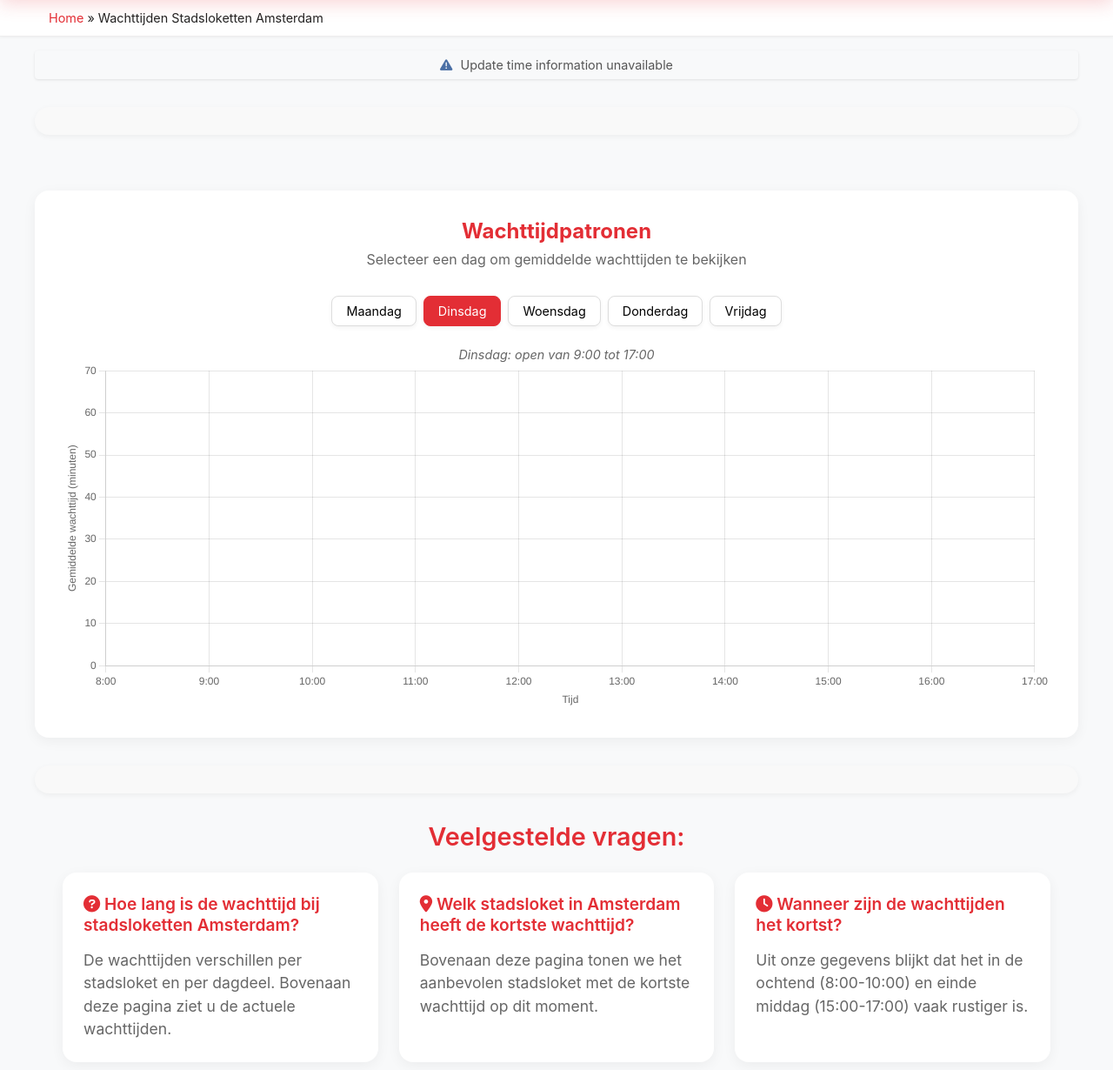
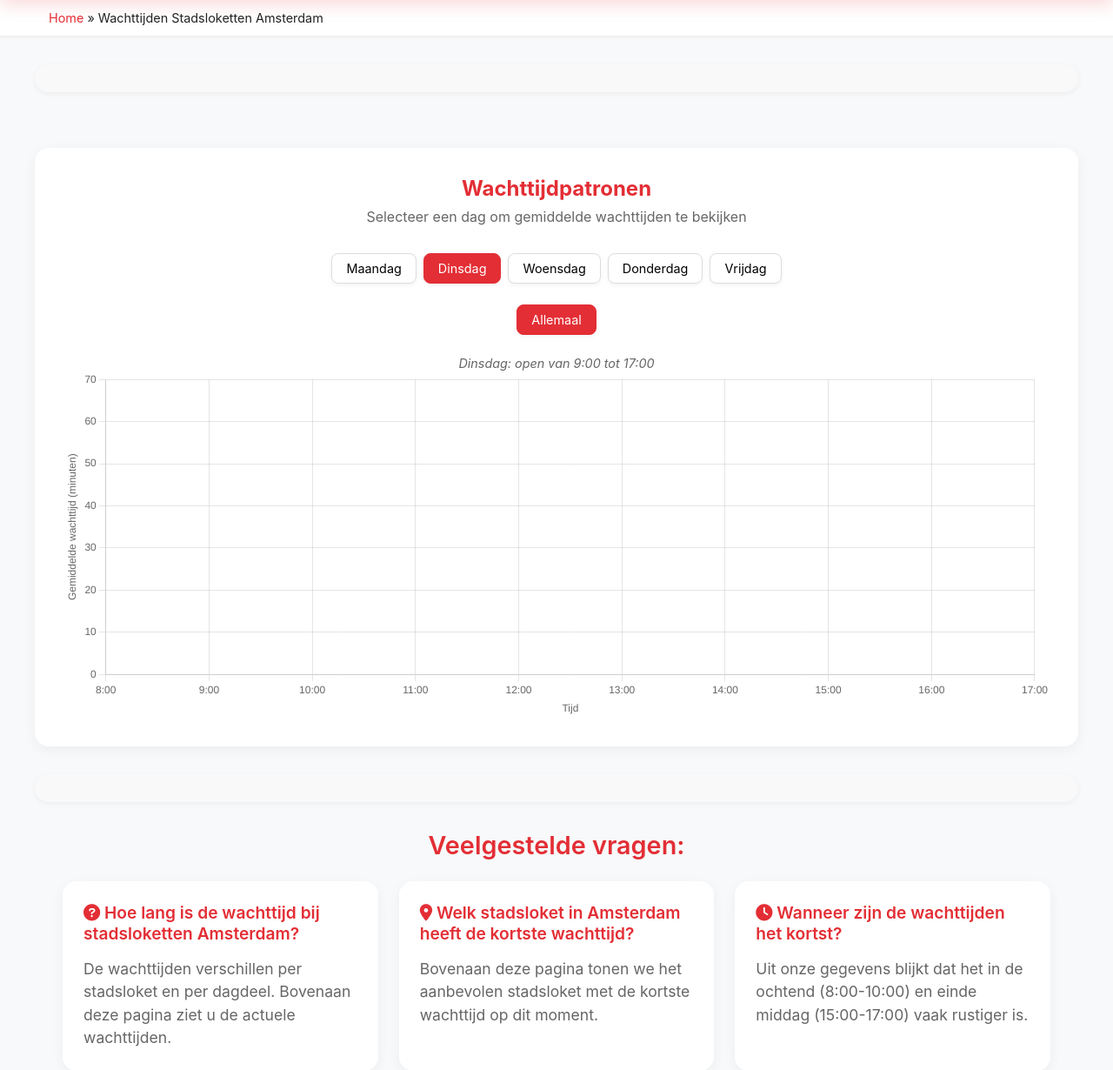
Before and after one commit to TJKNL/StadsloketWachtWijzer, a Flask app: page / in a window 1280 px wide. Shown: the part 239-1469 px from the top of the page at 87% size. Run offline with Flask 3, Linux system fonts and the light colour scheme; data that the repository does not hold is empty; some libraries are stand-ins or nearby versions.

Commit message:
Add location service for cycling time calculations and update UI for office selection

```diff
--- a/app.py
+++ b/app.py
@@ -123,7 +123,6 @@ def create_app():
         try:
             with get_db() as wait_time_data:
                 current_data = wait_time_data.get_current_waiting()
-                last_update = wait_time_data.get_last_update_time()
                 best_loket = min(current_data, key=lambda x: x[2]) if current_data else None
 
                 # URLs for canonical and alternate language links
@@ -139,7 +138,6 @@ def create_app():
             return render_template('index.html',
                                   loket_data=current_data,
                                   best_loket=best_loket,
-                                  last_update=last_update,
                                   canonical_url=canonical_url,
                                   lang=lang,
                                   lang_urls=lang_urls,
--- a/static/style.css
+++ b/static/style.css
@@ -145,27 +145,6 @@ body {
     background: var(--dark-gray);
     color: white;
     margin-top: 4rem;
-}
-
-.data-status {
-    text-align: center;
-    margin: 0 auto;
-    padding: 8px;
-    max-width: 1200px;
-    color: #555;
-    font-size: 0.9rem;
-    background-color: #f8f9fa;
-    border-radius: 4px;
-    box-shadow: 0 1px 3px rgba(0, 0, 0, 0.1);
-}
-
-.data-status p {
-    margin: 0;
-}
-
-.data-status i {
-    margin-right: 5px;
-    color: #4a6fa5;
 }
 
 /* New SEO-friendly styles */
@@ -614,3 +593,34 @@ a:focus, button:focus {
         margin: 1rem auto;
     }
 }
+
+/* Loket selector styles */
+.loket-selector {
+    display: flex;
+    justify-content: center;
+    gap: 0.5rem;
+    margin-bottom: 1.5rem;
+    flex-wrap: wrap;
+}
+
+.loket-button {
+    padding: 0.5rem 1rem;
+    background-color: white;
+    border: 1px solid #ddd;
+    border-radius: 8px;
+    cursor: pointer;
+    font-size: 0.9rem;
+    transition: all 0.2s;
+    box-shadow: 0 2px 5px rgba(0,0,0,0.05);
+}
+
+.loket-button:hover {
+    transform: translateY(-2px);
+    box-shadow: 0 4px 8px rgba(0,0,0,0.1);
+}
+
+.loket-button.active {
+    background-color: var(--amsterdam-red);
+    color: white;
+    border-color: var(--amsterdam-red);
+}
--- a/templates/index.html
+++ b/templates/index.html
@@ -156,19 +156,10 @@
         </div>
     </div>
 
-    <!-- Data status section -->
-    <div class="data-status">
-        {% if last_update %}
-        <p><i class="fas fa-sync-alt"></i> Data last updated: {{ last_update.strftime('%Y-%m-%d %H:%M:%S') }}</p>
-        {% else %}
-        <p><i class="fas fa-exclamation-triangle"></i> Update time information unavailable</p>
-        {% endif %}
-    </div>
-
     <!-- Recommended location section -->
     {% if best_loket %}
     <div class="bento">
-        <div class="best-loket">
+        <div class="best-loket loket-card" data-loket="{{ best_loket[1] }}">
             <h2><i class="fas fa-star"></i> {{ translations[lang]['card_recommended_location'] }}</h2>
             <p><i class="fas fa-building"></i> {{ best_loket[1] }}</p>
             <p><i class="fas fa-clock"></i> {{ translations[lang]['card_current_wait'] }}: {{ best_loket[2] }} minutes</p>
@@ -196,7 +187,7 @@
     <!-- Location data grid -->
     <div class="bento">
         {% for loket in loket_data %}
-        <div>
+        <div class="loket-card" data-loket="{{ loket[1] }}">
             <h3><i class="fas fa-building"></i> {{ loket[1] }}</h3>
             <p><i class="fas fa-clock"></i> {{ translations[lang]['card_current_wait'] }}: {{ loket[2] }} minutes</p>
             <p><i class="fas fa-users"></i> {{ translations[lang]['card_currently_waiting'] }}: {{ loket[3] }} people</p>
@@ -205,7 +196,7 @@
     </div>
 
     <!-- Seasonality chart section -->
-    <div class="chart-container">
+    <div id="wait-patterns" class="chart-container">
         <h2>{{ translations[lang]['plot_title'] }}</h2>
         <p>{{ translations[lang]['plot_subtitle'] }}</p>
 
@@ -215,6 +206,14 @@
             <button class="day-button" data-day="3">{{ translations[lang]['day_wednesday'] }}</button>
             <button class="day-button" data-day="4">{{ translations[lang]['day_thursday'] }}</button>
             <button class="day-button" data-day="5">{{ translations[lang]['day_friday'] }}</button>
+        </div>
+
+        <!-- Loket selector -->
+        <div class="loket-selector">
+            <button class="loket-button active" data-loket="all">{{ translations[lang]['all_locations'] }}</button>
+            {% for loket in loket_data %}
+            <button class="loket-button" data-loket="{{ loket[1] }}">{{ loket[1] }}</button>
+            {% endfor %}
         </div>
 
         <div class="opening-hours-note" id="opening-hours-note"></div>
@@ -276,6 +275,7 @@
     <script>
         // Chart instance variable
         let waitTimeChart = null;
+        let activeLoketFilter = 'all'; // Central state for the current filter
 
         // Current day of week (0=Sunday, 1=Monday, ..., 6=Saturday)
         const currentDate = new Date();
@@ -298,9 +298,56 @@
         ];
 
         /**
+         * Central function to update chart and UI based on a filter.
+         * @param {string} targetLoket - The name of the loket to show, or 'all'.
+         * @param {object} options - Additional options, e.g., { scroll: true }
+         */
+        function setLoketFilter(targetLoket, options = {}) {
+            activeLoketFilter = targetLoket;
+
+            // Update button active states
+            document.querySelectorAll('.loket-button').forEach(btn => {
+                btn.classList.toggle('active', btn.dataset.loket === targetLoket);
+            });
+
+            // Update chart dataset visibility
+            if (waitTimeChart) {
+                waitTimeChart.data.datasets.forEach(ds => {
+                    ds.hidden = (targetLoket !== 'all' && ds.label !== targetLoket);
+                });
+                waitTimeChart.update();
+            }
+
+            // Scroll to chart if requested
+            if (options.scroll) {
+                const chartSection = document.getElementById('wait-patterns');
+                if (chartSection) {
+                    chartSection.scrollIntoView({ behavior: 'smooth', block: 'start' });
+                }
+            }
+        }
+
+        /**
          * Initialize day selector and load initial chart data
          */
         document.addEventListener('DOMContentLoaded', function() {
+            // Cards, day buttons, and loket buttons are set up here.
+
+            // Attach unified click handler to location cards
+            document.querySelectorAll('.loket-card').forEach(card => {
+                card.style.cursor = 'pointer';
+                card.addEventListener('click', function() {
+                    setLoketFilter(this.dataset.loket, { scroll: true });
+                });
+            });
+
+            // Attach unified click handler to loket filter buttons
+            document.querySelectorAll('.loket-button').forEach(btn => {
+                btn.addEventListener('click', function() {
+                    setLoketFilter(this.dataset.loket);
+                });
+            });
+
             const dayButtons = document.querySelectorAll('.day-button');
 
             // Set initial active button
@@ -463,6 +510,13 @@
                     plugins: {
                         legend: {
                             position: 'top',
+                            onClick: (e, legendItem, legend) => {
+                                // When a legend item is clicked, use our central filter function
+                                const clickedLoket = legendItem.text;
+                                // If the clicked item is already the active filter, show all. Otherwise, activate it.
+                                const newFilter = (activeLoketFilter === clickedLoket) ? 'all' : clickedLoket;
+                                setLoketFilter(newFilter);
+                            }
                         },
                         tooltip: {
                             mode: 'index',
@@ -502,6 +556,9 @@
                     }
                 }
             });
+
+            // Re-apply the active filter whenever the chart is redrawn (e.g., changing day)
+            setLoketFilter(activeLoketFilter);
         }
     </script>
 
--- a/translations.py
+++ b/translations.py
@@ -48,7 +48,8 @@ translations = {
         'faq_q5_title': "Wat zijn de openingstijden van de stadsloketten?",
         'faq_q5_text': "De meeste stadsloketten zijn open van maandag t/m vrijdag van 9:00 tot 17:00 uur. Op donderdag zijn ze open tot 20:00 uur. Op zaterdag en zondag zijn alle stadsloketten gesloten.",
         'extended_hours': 'verlengde openingstijden',
-        'advertisement': 'Advertentie'
+        'advertisement': 'Advertentie',
+        'all_locations': 'Allemaal'
     },
     'en': {
         'hero_title': "Amsterdam City Offices Wait Times",
@@ -99,7 +100,8 @@ translations = {
         'faq_q5_title': "What are the opening hours of the city offices?",
         'faq_q5_text': "Most city offices are open Monday to Friday from 9:00 to 17:00. On Thursdays, they're open until 20:00. All city offices are closed on Saturday and Sunday.",
         'extended_hours': 'extended hours',
-        'advertisement': 'Advertisement'
+        'advertisement': 'Advertisement',
+        'all_locations': 'All'
     },
     'tr': {
         'hero_title': "Amsterdam Şehir Ofisleri Bekleme Süreleri",
@@ -150,7 +152,8 @@ translations = {
         'faq_q5_title': "Şehir ofislerinin çalışma saatleri nelerdir?",
         'faq_q5_text': "Şehir ofisleri genellikle Pazartesi'den Cuma'ya 9:00 ile 17:00 arasında açıktır. Perşembe günleri 20:00'e kadar açıktır. Cumartesi ve Pazar günleri tüm şehir ofisleri kapalıdır.",
         'extended_hours': 'uzatılmış saatler',
-        'advertisement': 'Reklam'
+        'advertisement': 'Reklam',
+        'all_locations': 'Hepsi'
     },
     'ma': {
         'hero_title': "أوقات الانتظار في مكاتب مدينة أمستردام",
@@ -201,6 +204,7 @@ translations = {
         'faq_q5_title': "ما هي ساعات عمل مكاتب المدينة؟",
         'faq_q5_text': "معظم مكاتب المدينة مفتوحة من الإثنين إلى الجمعة من الساعة 9:00 حتى 17:00. في أيام الخميس، تظل مفتوحة حتى الساعة 20:00. جميع مكاتب المدينة مغلقة يومي السبت والأحد.",
         'extended_hours': 'ساعات ممتدة',
-        'advertisement': 'إعلان'
+        'advertisement': 'إعلان',
+        'all_locations': 'الكل'
     }
 }
```
Also changed, not shown: location_service.py (added, +168 -0 lines), README.md (added).
